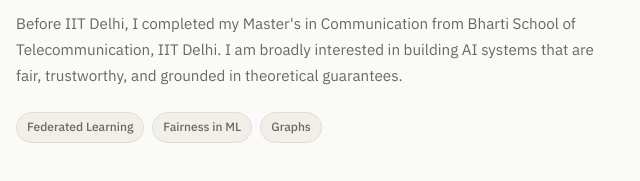
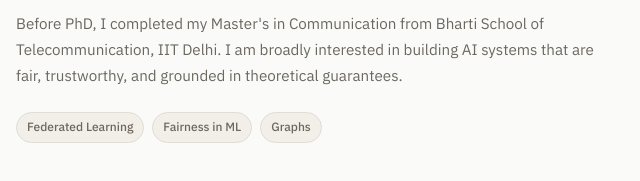
Before and after one commit to AnkitCodeIIT/ankitcodeiit.github.io, a plain HTML site: page index.html in a window 1280 px wide. Shown: the part 237-418 px from the top of the page, 268-908 px from the left. Drawn offline with nearby package versions, Linux system fonts and the light colour scheme.

Commit message:
Add files via upload

```diff
--- a/index.html
+++ b/index.html
@@ -559,7 +559,7 @@
           I'm a PhD research scholar at the <strong>Yardi School of Artificial Intelligence, IIT Delhi</strong>, advised by Prof. Sandeep Kumar. My research lies at the intersection of Federated Learning, Fairness in ML, Graphs.
         </p>
         <p>
-          Before IIT Delhi, I completed my Master's in Communication from Bharti School of Telecommunication, IIT Delhi. I am broadly interested in building AI systems that are fair, trustworthy, and grounded in theoretical guarantees.
+          Before PhD, I completed my Master's in Communication from Bharti School of Telecommunication, IIT Delhi. I am broadly interested in building AI systems that are fair, trustworthy, and grounded in theoretical guarantees.
         </p>
       </div>
       <div class="tag-row">
```
